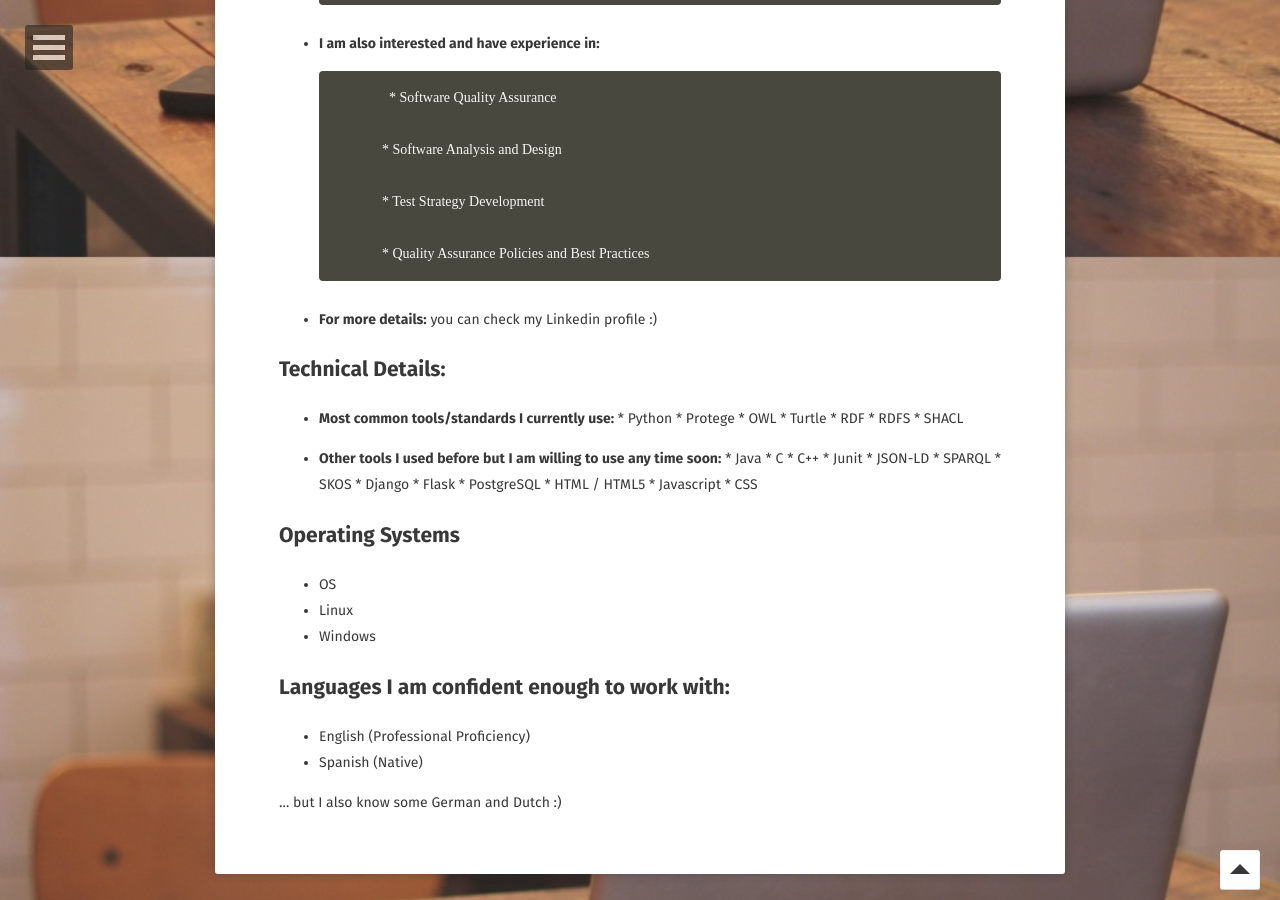
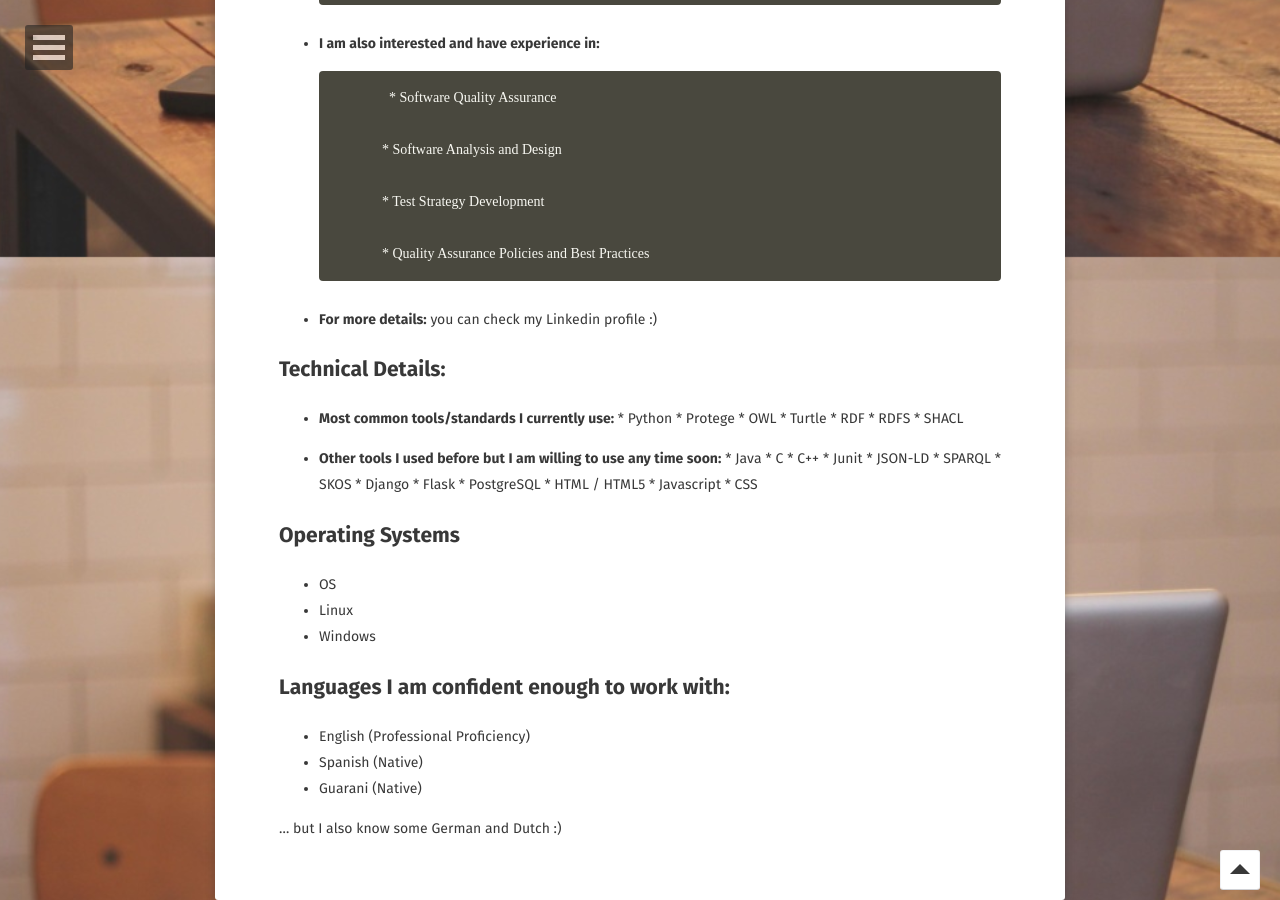
Before and after one commit to lcomet/linamolinascomet, a Jekyll site: the page built from projects/index.md, in a window 1280 px wide and 900 px high, scrolled down 643 px. Built offline with Jekyll 4.4.1, drawn with Linux system fonts in a browser that asks for light colours; some web fonts are replaced.

Commit message:
update language

```diff
--- a/projects/index.md
+++ b/projects/index.md
@@ -64,5 +64,6 @@ comments: false
 ## Languages I am confident enough to work with:
 * English (Professional Proficiency)
 * Spanish (Native)
+* Guarani (Native)
 
 ... but I also know some German and Dutch :)
```
